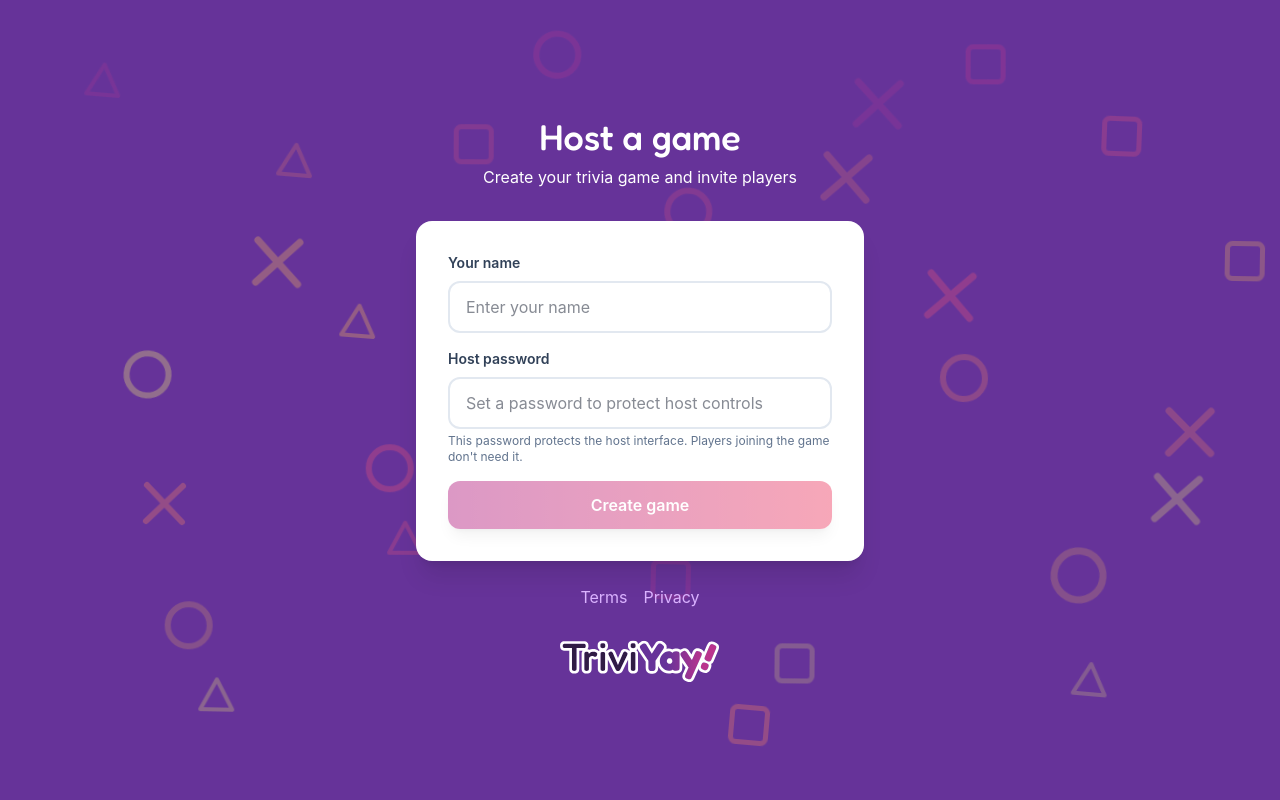
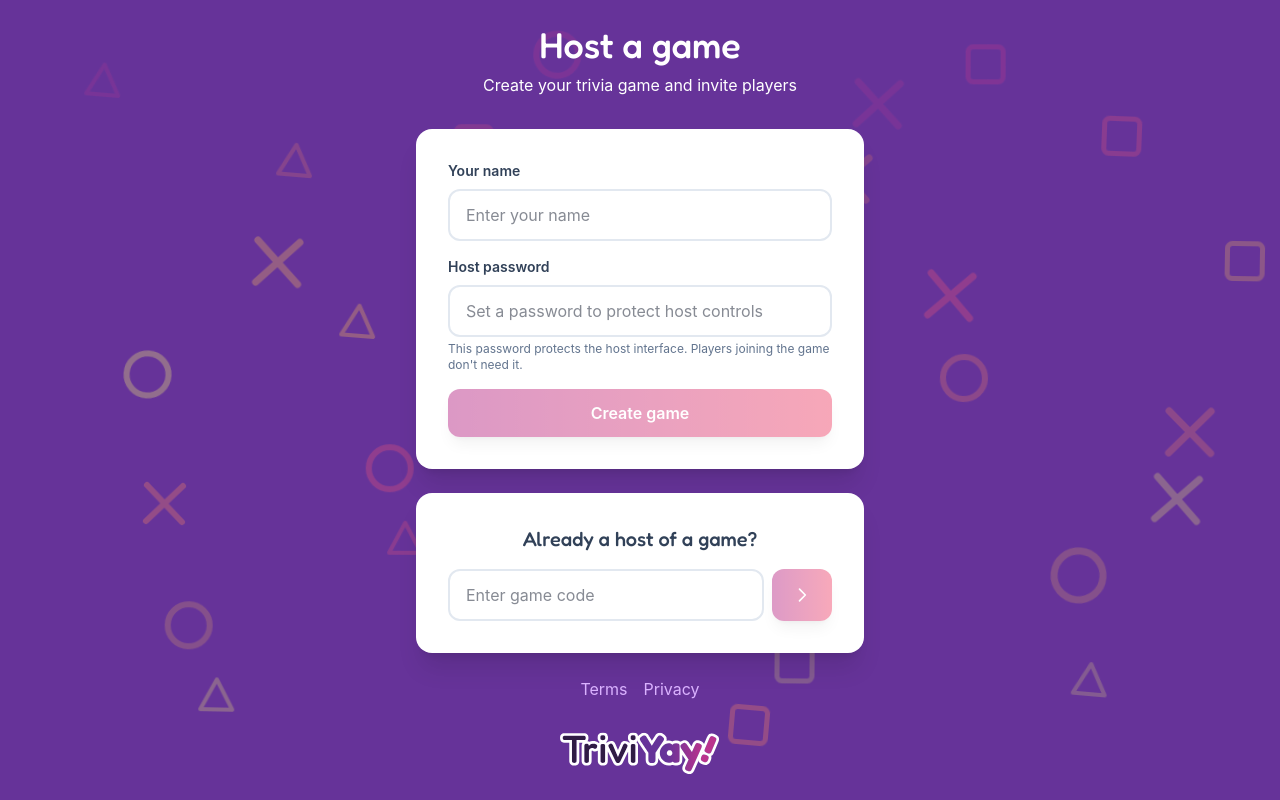
Before and after one commit to phish09/trivia, a Next.js app: page /host in a window 1280 px wide. Built offline with nearby package versions, Linux system fonts and the light colour scheme; no server answers.

Commit message:
Add existing game card to host page

```diff
--- a/app/host/page.tsx
+++ b/app/host/page.tsx
@@ -10,6 +10,7 @@ export default function HostPage() {
   const [password, setPassword] = useState("");
   const [error, setError] = useState<string | null>(null);
   const [loading, setLoading] = useState(false);
+  const [existingCode, setExistingCode] = useState("");
   const router = useRouter();
 
   async function handleCreate() {
@@ -28,6 +29,12 @@ export default function HostPage() {
       setError(err?.message || "Failed to create game. Please try again.");
       setLoading(false);
     }
+  }
+
+  function handleJoinExisting() {
+    if (!existingCode.trim()) return;
+    const code = existingCode.trim().toUpperCase();
+    router.push(`/host/${code}`);
   }
 
   return (
@@ -110,6 +117,39 @@ export default function HostPage() {
             </button>
           </div>
         </div>
+
+        {/* Existing Game Card */}
+        <div className="bg-white rounded-2xl shadow-xl p-8 space-y-4 mt-6">
+          <h2 className="text-xl font-semibold text-slate-700 text-center">
+            Already a host of a game?
+          </h2>
+          <div className="flex gap-2">
+            <input
+              type="text"
+              inputMode="numeric"
+              pattern="[0-9]*"
+              className="flex-1 px-4 py-3 border-2 border-slate-200 rounded-xl focus:border-blue-500 focus:ring-2 focus:ring-blue-200 outline-none transition-all"
+              placeholder="Enter game code"
+              value={existingCode}
+              onChange={(e) => {
+                const value = e.target.value.replace(/\D/g, '');
+                setExistingCode(value);
+              }}
+              onKeyDown={(e) => e.key === 'Enter' && handleJoinExisting()}
+              maxLength={6}
+            />
+            <button
+              className="px-5 py-2 bg-gradient-to-r from-secondary to-tertiary text-white rounded-xl font-semibold shadow-lg hover:shadow-xl hover:scale-[1.02] transform transition-all duration-200 disabled:opacity-50 disabled:cursor-not-allowed disabled:hover:scale-100 flex items-center justify-center"
+              onClick={handleJoinExisting}
+              disabled={!existingCode.trim()}
+            >
+              <svg className="w-5" fill="none" stroke="currentColor" viewBox="0 0 24 24" xmlns="http://www.w3.org/2000/svg">
+                <path strokeLinecap="round" strokeLinejoin="round" strokeWidth={2} d="M9 5l7 7-7 7" />
+              </svg>
+            </button>
+          </div>
+        </div>
+
         <div className="flex justify-center gap-4 text-purple-300 py-6"><Link className="hover:text-white" href="/terms">Terms</Link><Link className="hover:text-white" href="/privacy">Privacy</Link></div>
         <div className="animate-pop-in block m-auto w-40">
           <Link href="/">
```
